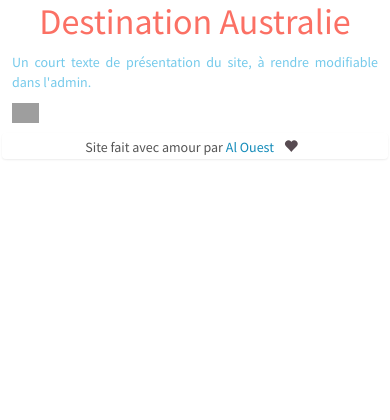
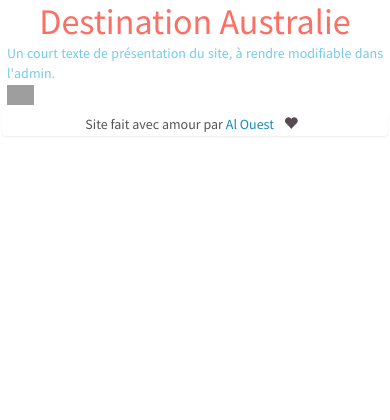
Before and after one commit to AL9000/DjangoMap, a Django app: template travel/templates/travel/milestone_list.html in a window 390 px wide. Shown: the top 420 px of the page. After the commit the page ends 137 px from the top, so only its background shows below. Run offline with Django 3.2, Linux system fonts and the light colour scheme; the template is opened without the code that fills it, so the values that code supplies are empty; some libraries are stand-ins or nearby versions; grey boxes are pictures that could not be loaded.

Commit message:
Mobile display is now OK

```diff
--- a/static/css/custom.css
+++ b/static/css/custom.css
@@ -62,3 +62,9 @@ a.list-group-item {
     50% {color:#CC3200;}
     75% {color:#603;}
 }
+
+/* Small devices (tablets, 768px and up) */
+@media (max-width: 768px) {
+	#milestone_container {height:50%!important;}
+	#map_container {height:50%!important;}
+}
--- a/travel/templates/travel/milestone_list.html
+++ b/travel/templates/travel/milestone_list.html
@@ -28,10 +28,10 @@
 </head>
 <body>
 <div class="row" style="height: 100%;margin: 0 !important;padding: 0 !important;">
-    <div class="col-sm-4 col-md-3" style="margin-top: 0 !important;padding: 2px !important;height: 100%;overflow-y:auto;">
+    <div id="milestone_container" class="col-sm-4 col-md-3" style="margin-top: 0 !important;padding: 2px !important;height: 100%;overflow-y:auto;">
         <h1 class="travel_title">Destination Australie</h1>
-        <p class="text-info text-justify" style="margin: 10px;">Un court texte de présentation du site, à rendre modifiable dans l'admin.</p>
-        <p class="text-warning text-justify" style="margin: 10px;"><a href="/latest/feed/" target="_blank"><img src="{% static 'images/feed-icon-64x64.png' %}" height="20px"/></a></p>
+        <p class="text-info text-justify" style="margin: 1px 5px 1px 5px;">Un court texte de présentation du site, à rendre modifiable dans l'admin.</p>
+        <p class="text-warning text-justify" style="margin: 1px 5px 5px 5px;"><a href="/latest/feed/" target="_blank"><img src="{% static 'images/feed-icon-64x64.png' %}" height="20px"/></a></p>
         <div class="list-group">
             {% for milestone in completed_objects %}
                 <a href="#" class="list-group-item" data-toggle="modal" data-target="#myModal{{ forloop.counter0 }}">
@@ -145,7 +145,7 @@
             <p id="swag">Site fait avec amour par <a href="https://github.com/Al-Ouest" target="_blank">Al Ouest</a> <span class="glyphicon glyphicon-heart colorCycle" aria-hidden="true"></span></p>
         </div>
     </div>
-    <div class="col-sm-8 col-md-9" style="height: 100%;margin: 0 !important;padding: 0 !important;">
+    <div id="map_container" class="col-sm-8 col-md-9" style="height: 100%;margin: 0 !important;padding: 0 !important;">
         <div id="map"></div>
     </div>
 </div>
```
